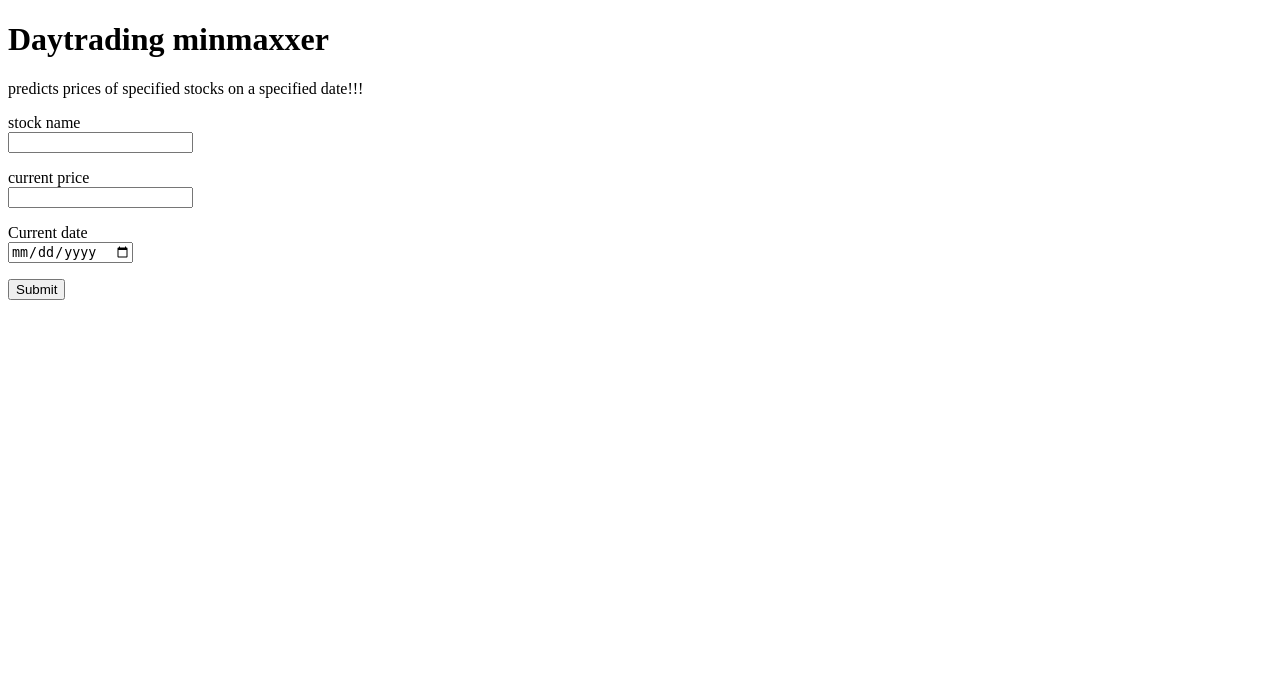
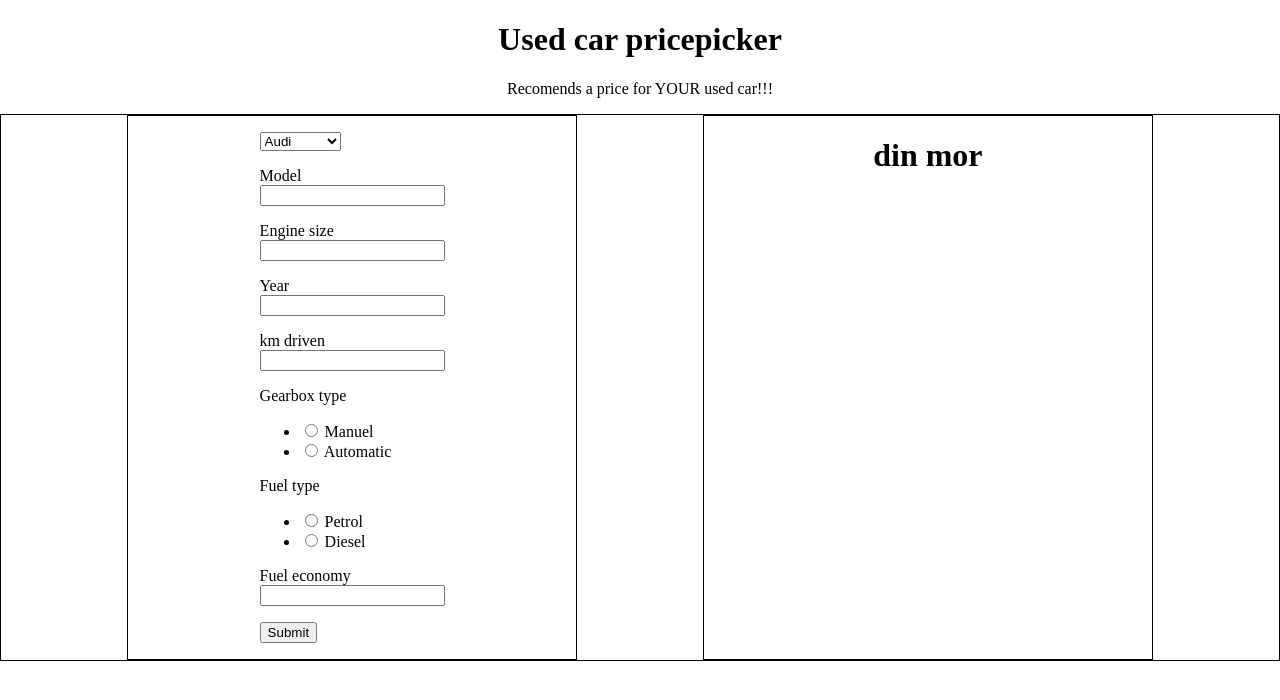
Before and after one commit to unord/Eksamens-projekt-alfred-william-mathias, a Flask app: page / in a window 1280 px wide. Shown: the top 700 px of the page. Run offline with Flask 3, Linux system fonts and the light colour scheme.

Commit message:
hjemmeside mangler kun model

```diff
--- a/app/__init__.py
+++ b/app/__init__.py
@@ -1,5 +1,6 @@
 from flask import Flask
 from config import Config
+from flask_session import Session
 
 app = Flask(__name__)
 app.config.from_object(Config)
--- a/app/forms.py
+++ b/app/forms.py
@@ -1,9 +1,14 @@
 from flask_wtf import FlaskForm
-from wtforms import StringField, DecimalField, DateField, SubmitField
+from wtforms import StringField, DecimalField, DateField, SubmitField, SelectField, RadioField
 from wtforms.validators import DataRequired
 
 class DataInput(FlaskForm):
-    name = StringField("stock name", validators=[DataRequired()])
-    price = DecimalField("current price", validators=[DataRequired()])
-    date = DateField("Current date", validators=[DataRequired()])
+    brand = SelectField("Brand", choices=[("audi", "Audi"), ("bmw", "BMW"), ("ford", "Ford"), ("hyundai", "Hyundai"), ("Mercedes", "Mercedes"), ("skoda", "Skoda"), ("toyota", "Toyota"), ("vauxhall", "Vauxhall"), ("vw", "VW")], validators=[DataRequired()])
+    model = StringField("Model", validators=[DataRequired()])
+    engine = DecimalField("Engine size", validators=[DataRequired()])
+    y = DecimalField("Year", validators=[DataRequired()])
+    km = DecimalField("km driven", validators=[DataRequired()])
+    gear = RadioField("Gearbox type", choices=[("manuel", "Manuel"), ("automatic", "Automatic")], validators=[DataRequired()])
+    fuel = RadioField("Fuel type", choices=[("petrol" ,"Petrol"), ("diesel", "Diesel")], validators=[DataRequired()])
+    fe = DecimalField("Fuel economy", validators=[DataRequired()])
     submit = SubmitField("Submit")
--- a/app/routes.py
+++ b/app/routes.py
@@ -1,4 +1,4 @@
-from flask import render_template, redirect
+from flask import render_template, redirect, session, url_for
 from app import app
 from app.forms import DataInput
 
@@ -6,8 +6,17 @@ from app.forms import DataInput
 @app.route('/index', methods=["GET", "POST"])
 def index():
     form = DataInput()
-    data_entered = False
+    data = ""
     if form.validate_on_submit():
-        data_entered = True
-        return redirect("/index")
-    return render_template("index.html", title="Daytrading minmaxxer", form=form, data_entered=data_entered)
+        data = {
+            "brand": form.brand.data,
+            "model": form.model.data,
+            "engine": form.engine.data,
+            "year": form.y.data,
+            "km": form.km.data,
+            "gear": form.gear.data,
+            "fuel": form.fuel.data,
+            "fe": form.fe.data
+        }
+        redirect("/")
+    return render_template("index.html", title="Used car pricepicker", form=form, data=data)
--- /dev/null
+++ b/app/static/style.css
@@ -0,0 +1,25 @@
+body {
+    margin: 0;
+    padding: 0;
+}
+
+#form-res {
+    display: flex;
+    flex-direction: row;
+    flex-wrap: nowrap;
+    justify-content: space-evenly;
+    align-items: stretch;
+    border: thin solid black;
+}
+
+.item {
+    border: thin solid black;
+    width: 35%;
+    text-align: center;
+}
+
+.itemcontent {
+    text-align: left;
+    width: fit-content;
+    margin: auto;
+}
--- a/app/templates/base.html
+++ b/app/templates/base.html
@@ -6,6 +6,7 @@
         {% else %}
         <title>NULL</title>
         {% endif %}
+        <link rel="stylesheet" href="{{url_for('static', filename='style.css')}}">
     </head>
     <body>
         {% block content %}{% endblock %}
--- a/app/templates/index.html
+++ b/app/templates/index.html
@@ -1,25 +1,63 @@
 <!DOCTYPE html>
 {% extends "base.html" %}
 {% block content %}
-    <h1>Daytrading minmaxxer</h1>
-    <p>predicts prices of specified stocks on a specified date!!!</p>
-    <form action="" method="post" novalidate>
+    <div style="text-align: center;">
+        <h1>Used car pricepicker</h1>
+        <p>Recomends a price for YOUR used car!!!</p>
+    </div>
+    <div id="form-res">
+        <div class="item">
+            <form action="" method="post" novalidate class="itemcontent">
                 {{ form.hidden_tag() }}
                 <p>
-            {{ form.name.label }}<br>
-            {{ form.name }}
+                    {{ form.brand }}
                 </p>
                 <p>
-            {{ form.price.label }}<br>
-            {{ form.price }}
+                    {{ form.model.label }}<br>
+                    {{ form.model }}
                 </p>
                 <p>
-            {{ form.date.label }}<br>
-            {{ form.date }}
+                    {{ form.engine.label }}<br>
+                    {{ form.engine }}
+                </p>
+                <p>
+                    {{ form.y.label }}<br>
+                    {{ form.y }}
+                </p>
+                <p>
+                    {{ form.km.label }}<br>
+                    {{ form.km }}
+                </p>
+                <p>
+                    {{ form.gear.label }}<br>
+                    {{ form.gear }}
+                </p>
+                <p>
+                    {{ form.fuel.label }}<br>
+                    {{ form.fuel }}
+                </p>
+                <p>
+                    {{ form.fe.label }}<br>
+                    {{ form.fe }}
                 </p>
                 <p>{{ form.submit() }}</p>
             </form>
+        </div>
+        <div class="item">
+            <div class="itemcontent">
+                 {% if data %}
+                    <ul>
+                        {% for key, value in data.items() %}
+                            <li>{{ key }}: {{ value }}</li>
+                        {% endfor %}
+                    </ul>
+                {% else %}
+                    <h1>din mor</h1>
+                {% endif %}
+            </div>
+        </div>
+    </div>
     {% if data_entered %}
-    <p>Din mor!!!!</p>
+    <p>{{ data_entered }}</p>
     {% endif %}
 {% endblock %}
--- a/requirements.txt
+++ b/requirements.txt
@@ -1,3 +1,4 @@
-Flask==3.0.2
+Flask==3.0.3
+flask_session==0.8.0
 flask_wtf==1.2.1
 WTForms==3.1.2
```
Also changed, not shown: app/static/car salesman.jpg (added), app/static/dinmor.jpg (added), app/static/stonks.jpg (added). Lines whose indentation alone changed are shown as unchanged.
